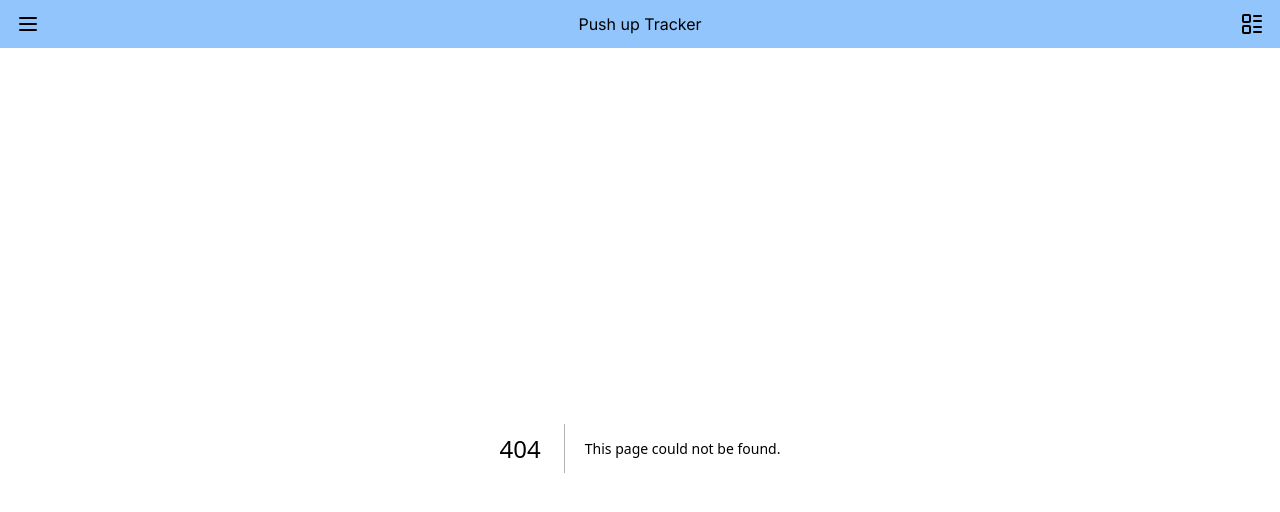
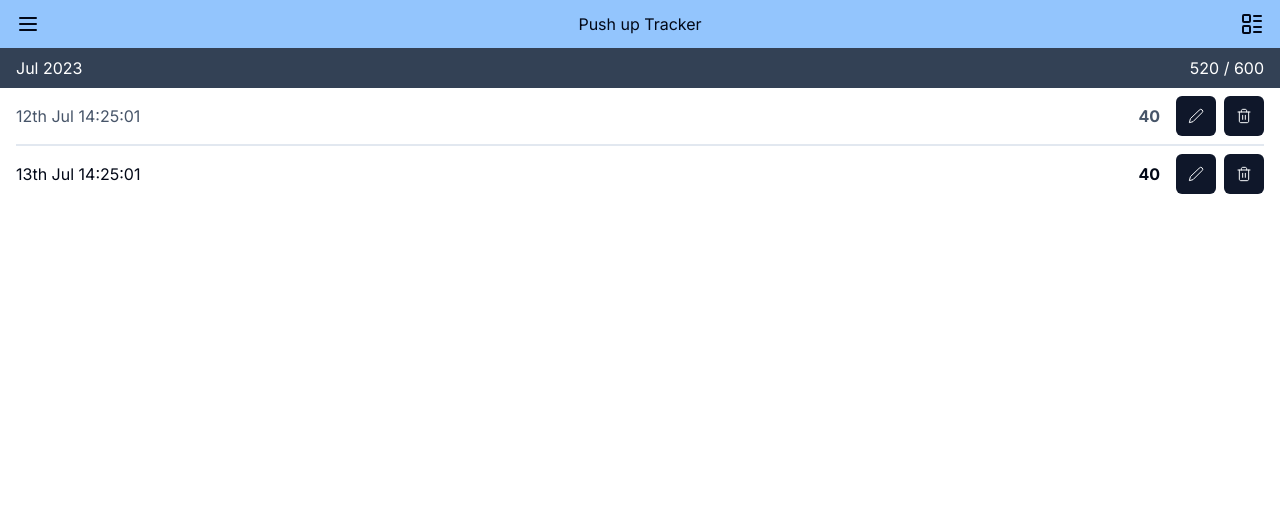
Before and after one commit to Michaelomh/beagling, a Next.js app: page /records in a window 1280 px wide. Before the commit this address had no page. Shown: the top 512 px of the page. Built offline with nearby package versions, Linux system fonts and the light colour scheme.

Commit message:
implement records page and minor update to metadata

```diff
--- a/app/layout.tsx
+++ b/app/layout.tsx
@@ -8,6 +8,11 @@ const inter = Inter({ subsets: ['latin'] })
 export const metadata: Metadata = {
   title: 'Beagling',
   description: 'Track your habits with Beagling!',
+  authors: { name: "Michael Ong", url: "http://datayse.com" },
+  keywords: ["tracker", "habit forming", "tracking", "habits", "personal development", "improvement"],
+  viewport: { width: "device-width", initialScale: 1, maximumScale: 1, userScalable: false },
+  appleWebApp: { capable: true, title: "My Website", statusBarStyle: "black-translucent" },
+  creator: "Michael Ong"
 }
 
 export default function RootLayout({
--- /dev/null
+++ b/app/records/page.tsx
@@ -0,0 +1,43 @@
+import { Button } from "@/components/ui/button";
+import { Edit2, Trash2 } from "lucide-react";
+
+export default function Records() {
+  return (
+    <div className="text-center">
+      <div className="px-4 bg-slate-700 flex justify-between text-white py-2">
+        <h1>Jul 2023</h1>
+        <h1>520 / 600</h1>
+      </div>
+      <div className="px-4 flex flex-col ">
+        <div className="flex items-center justify-between py-2 [&:not(:first-child)]:border-t-2 border-t-slate-200">
+          <div>
+            <span className="text-slate-600 text-md">12th Jul 14:25:01</span>
+          </div>
+          <div className="flex gap-2 items-center">
+            <span className="font-bold mr-2 text-md text-slate-600">40</span>
+            <Button size="icon">
+              <Edit2 size={16} strokeWidth={1.5}/>
+            </Button>
+            <Button size="icon">
+              <Trash2 size={16} strokeWidth={1.5}/>
+            </Button>
+          </div>
+        </div>
+        <div className="flex items-center justify-between [&:not(:first-child)]:border-t-2 border-t-slate-200 py-2">
+          <div>
+            <span>13th Jul 14:25:01</span>
+          </div>
+          <div className="flex gap-2 items-center">
+            <span className="font-bold mr-2">40</span>
+            <Button size="icon">
+              <Edit2 size={16} strokeWidth={1.5}/>
+            </Button>
+            <Button size="icon">
+              <Trash2 size={16} strokeWidth={1.5}/>
+            </Button>
+          </div>
+        </div>
+      </div>
+    </div>
+  )
+}
--- a/components/pages/Navbar.tsx
+++ b/components/pages/Navbar.tsx
@@ -1,12 +1,23 @@
+"use client"
+
 import { LayoutList, Menu, TrendingUp } from "lucide-react"
+import Link from "next/link"
+import {usePathname} from "next/navigation"
 
 export const Navbar = () => {
+  const pathName = usePathname()
+  console.log(pathName)
+
   return (
     <div className="h-12 flex justify-between items-center px-4 bg-blue-300">
-      <Menu />
+      <Link href={"/settings"}>
+        <Menu />
+      </Link>
       <span>Push up Tracker</span>
       <div className="flex flex-row gap-2">
-        <LayoutList />
+        <Link href={"/records"}>
+          <LayoutList />
+        </Link>
         {/* <TrendingUp /> */}
       </div>
     </div>
```
